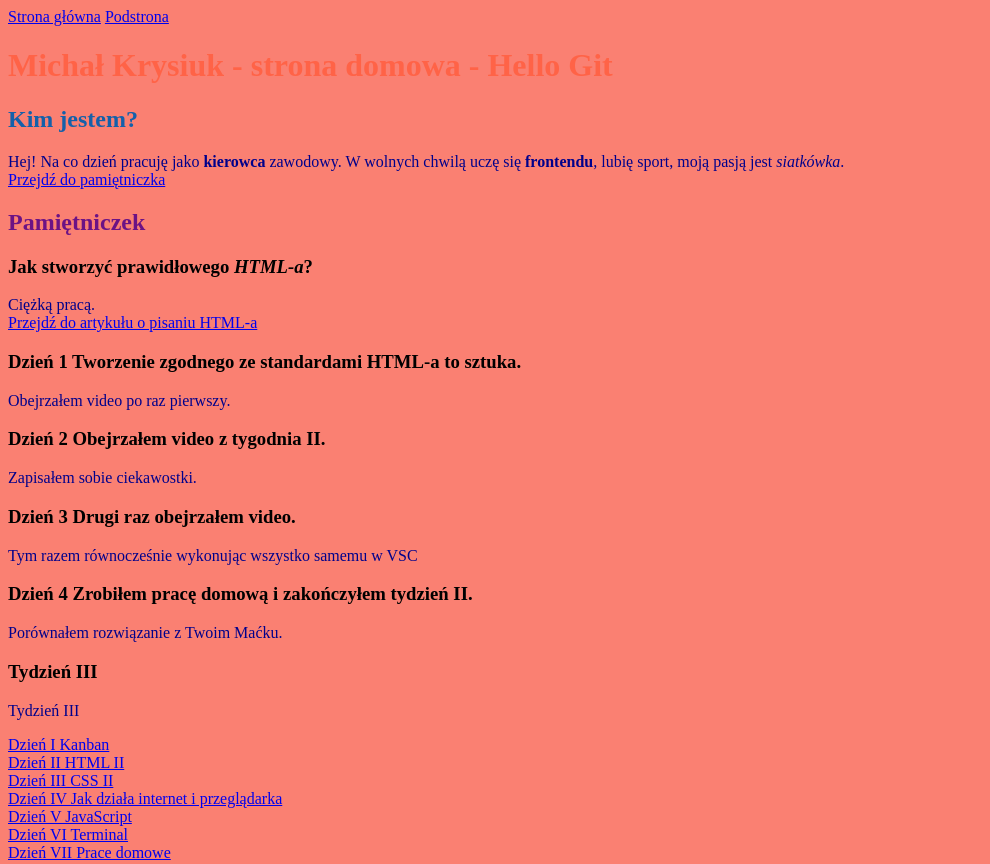
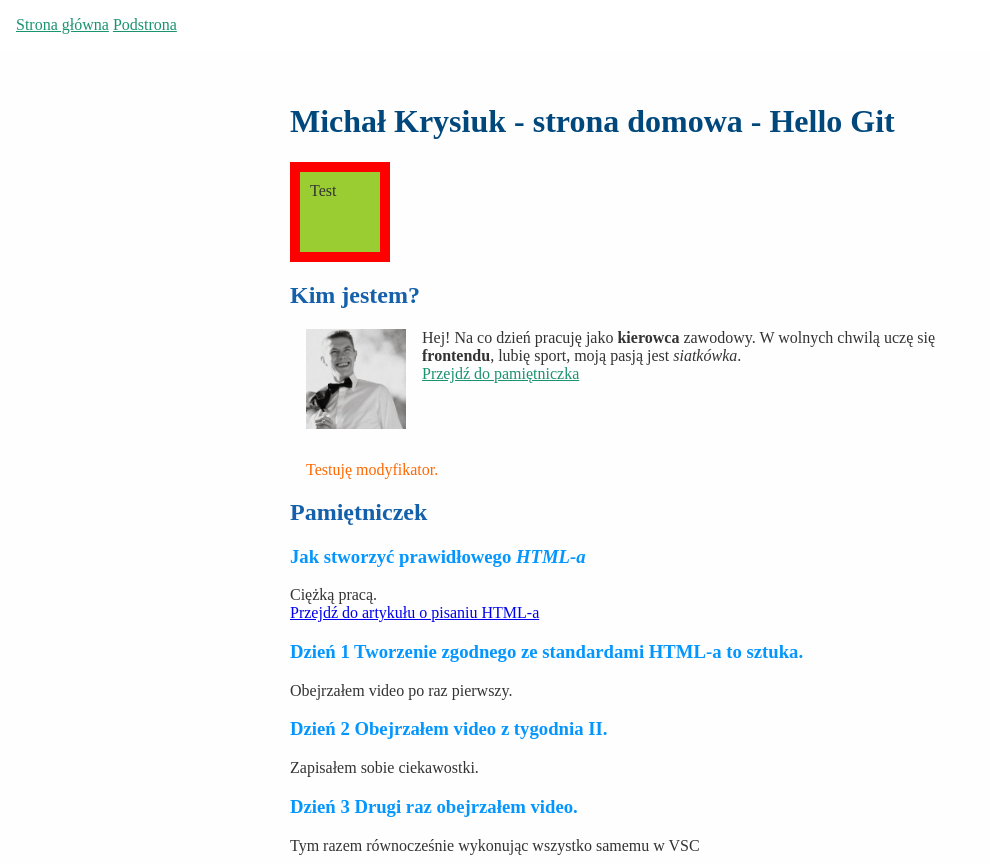
Before and after one commit to Michal-Krysiuk/homepage, a plain HTML site: page index.html in a window 1280 px wide. Shown: the top 864 px of the page, without its empty margins (0-990 px from the left). Drawn offline with Linux system fonts and the light colour scheme.

Commit message:
feat: add navi and use BEM

```diff
--- a/index.html
+++ b/index.html
@@ -10,40 +10,44 @@
 </head>
 
 <body>
-	<header>
-		<a href="index.html">Strona główna</a>
-		<a href="podstrona.html">Podstrona</a><br>
+	<header class="navigation">
+		<a class="navigation__link" href="index.html">Strona główna</a>
+		<a class="navigation__link" href="podstrona.html">Podstrona</a><br>
 	</header>
-	<main class="main">
+	<main id="top" class="main">
 		<header class="header">
-			<h1 class="mainHeader">
+			<h1 class="heading">
 				Michał Krysiuk - strona domowa - Hello Git
 			</h1>
 		</header>
 
-		<section>
-			<h2 class="sectionHeader">Kim jestem?</h2>
-			<p class="paragraph">
-				Hej! Na co dzień pracuję jako <b>kierowca</b> zawodowy. W wolnych chwilą uczę się
+		<section class="about">
+			<div class="box">Test</div>
+			<h2 class="about__header">Kim jestem?</h2>
+			<p class="about__paragraph">
+					<img src="michal.jpg" alt="Uśmiechnięty Michał" class ="about__picture">Hej! Na co dzień pracuję jako <b>kierowca</b> zawodowy. W wolnych chwilą uczę się
 				<strong>frontendu</strong>, lubię sport, moją
 				pasją jest <i>siatkówka</i>.
 				<br>
-				<a href="#pamietniczek">Przejdź do pamiętniczka</a>
+				<a class="about__link" href="#pamietniczek">Przejdź do pamiętniczka</a>
+			</p>
+			<p class="about__paragraph about__paragraph--color">
+				Testuję modyfikator.
 			</p>
 		</section>
-		<section id="pamietniczek">
+		<section class="diary" id="pamietniczek">
 			<h2 class="diaryHeader">Pamiętniczek</h2>
 			<section>
-				<h3>
-					Jak stworzyć prawidłowego <em>HTML-a</em>?
+				<h3 class="thirdHeader">
+					Jak stworzyć prawidłowego <em>HTML-a</em>
 				</h3>
 				<p class="paragraph">
 					Ciężką pracą.<br>
-					<a href="podstrona.html">Przejdź do artykułu o pisaniu HTML-a</a>
+					<a class="link" href="podstrona.html">Przejdź do artykułu o pisaniu HTML-a</a>
 				</p>
 			</section>
 			<section>
-				<h3>
+				<h3 class="thirdHeader">
 					Dzień 1 Tworzenie zgodnego ze standardami HTML-a to sztuka.
 				</h3>
 				<p class="paragraph">
@@ -51,7 +55,7 @@
 				</p>
 			</section>
 			<section>
-				<h3>
+				<h3 class="thirdHeader">
 					Dzień 2 Obejrzałem video z tygodnia II.
 				</h3>
 				<p class="paragraph">
@@ -59,7 +63,7 @@
 				</p>
 			</section>
 			<section>
-				<h3>
+				<h3 class="thirdHeader">
 					Dzień 3 Drugi raz obejrzałem video.
 				</h3>
 				<p class="paragraph">
@@ -67,7 +71,7 @@
 				</p>
 			</section>
 			<section>
-				<h3>
+				<h3 class="thirdHeader">
 					Dzień 4 Zrobiłem pracę domową i zakończyłem tydzień II.
 				</h3>
 				<p class="paragraph">
@@ -75,20 +79,20 @@
 				</p>
 			</section>
 			<section id="thirdWeek">
-				<h3>
+				<h3 class="thirdHeader">
 					Tydzień III
 				</h3>
 				<p class="paragraph">Tydzień III</p>
-				<a href="pamietniczek/dzien1.html">Dzień I Kanban</a><br>
-				<a href="pamietniczek/dzien2.html">Dzień II HTML II</a><br>
-				<a href="pamietniczek/dzien3.html">Dzień III CSS II</a><br>
-				<a href="pamietniczek/dzien4.html">Dzień IV Jak działa internet i przeglądarka</a><br>
-				<a href="pamietniczek/dzien5.html">Dzień V JavaScript</a><br>
-				<a href="pamietniczek/dzien6.html">Dzień VI Terminal</a><br>
-				<a href="pamietniczek/dzien7.html">Dzień VII Prace domowe</a><br>
+				<a class="link" href="pamietniczek/dzien1.html">Dzień I Kanban</a><br>
+				<a class="link" href="pamietniczek/dzien2.html">Dzień II HTML II</a><br>
+				<a class="link" href="pamietniczek/dzien3.html">Dzień III CSS II</a><br>
+				<a class="link" href="pamietniczek/dzien4.html">Dzień IV Jak działa internet i przeglądarka</a><br>
+				<a class="link" href="pamietniczek/dzien5.html">Dzień V JavaScript</a><br>
+				<a class="link" href="pamietniczek/dzien6.html">Dzień VI Terminal</a><br>
+				<a class="link" href="pamietniczek/dzien7.html">Dzień VII Prace domowe</a><br>
 			</section>
 			<section>
-				<h3>
+				<h3 class="thirdHeader">
 					Czy nagrywanie szkolenia to prosta sprawa?
 				</h3>
 				<p class="paragraph">
@@ -99,6 +103,7 @@
 
 	</main>
 	<footer>
+		<a href="#top" class="top">Na górę</a>
 		Strona domowa Michała Krysiuka, wszystkie treści są efektem szkolenia WTF: Co ten frontend.
 	</footer>
 	<script src="main.js"></script>
--- a/style.css
+++ b/style.css
@@ -1,23 +1,93 @@
 body {
-    background: salmon
+    background: #fefefe;
+    color: #333;
 }
 
-.mainHeader {
-    color: tomato;
-}
-
-.sectionHeader {
+.sectionHeader, .diaryHeader {
     color: #1460AA;
 }
 
-.diaryHeader {
-    color: #6c1285;
+.header {
+    color: yellow;
 }
 
-.paragraph {
-    color: darkblue;
+.heading {
+    color: #00487C;
 }
 
-.navi{
-    background-color: aquamarine;
+.thirdHeader {
+    color: #0496FF;
 }
+
+.navigation {
+    position: fixed;
+    width: 100%;
+    top: 0;
+    left: 0;
+    box-sizing: border-box;
+    padding: 16px;
+    background: #fff;
+}
+
+.navigation__link {
+    color: #1A936F;
+}
+
+.about {
+    position: relative;
+}
+
+.about__header {
+    color: #1460AA;
+}
+
+.about__paragraph {
+    padding: 0 0 0 16px;
+    overflow: hidden;
+}
+
+.about__paragraph--color {
+    color: #FF6700;
+}
+
+.about__picture {
+    width: 100%;
+    max-width: 100px;
+    display: block;
+    float: left;
+    margin: 0 16px 16px 0;
+}
+
+.about__link {
+    color: #1A936F;
+}
+
+.main {
+    width: 100%;
+    max-width: 700px;
+    margin: 32px auto;
+    padding-top: 50px;
+}
+
+.box {
+    width: 100px;
+    height: 100px;
+    background: yellowgreen;
+    padding: 10px;
+    border: 10px solid red;
+    box-sizing: border-box;
+    position: sticky;
+    top: 0;
+}
+
+.top {
+position: fixed;
+bottom: 10px;
+right: 10px;
+color:#1A936F;
+text-decoration: none;
+}
+
+.diary {
+    clear: left;
+}
```
